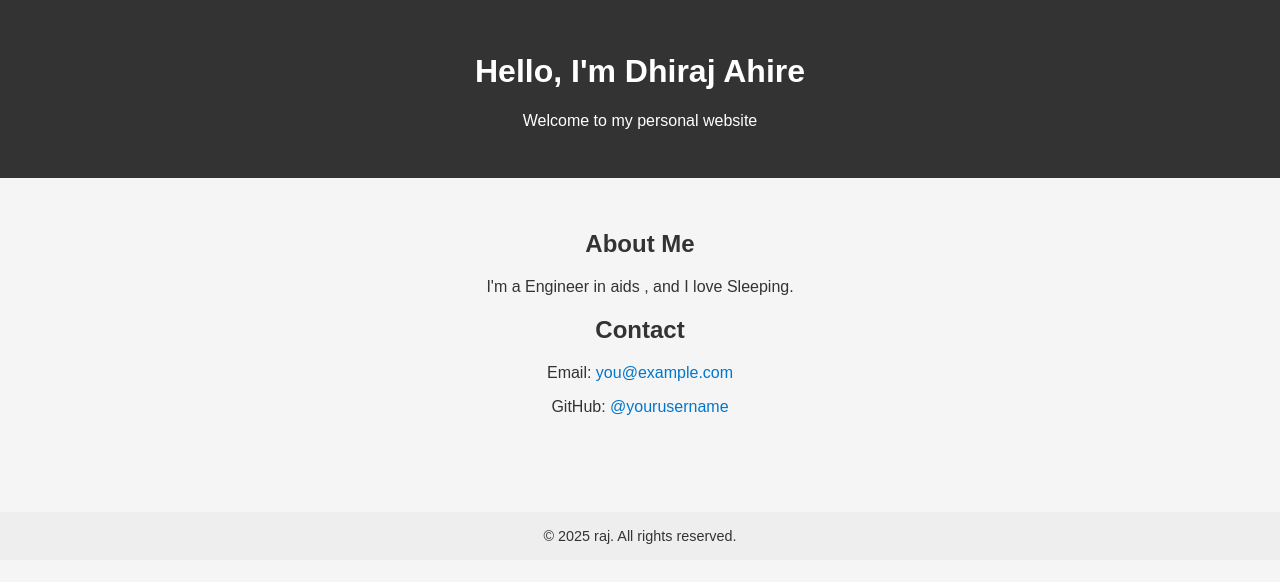
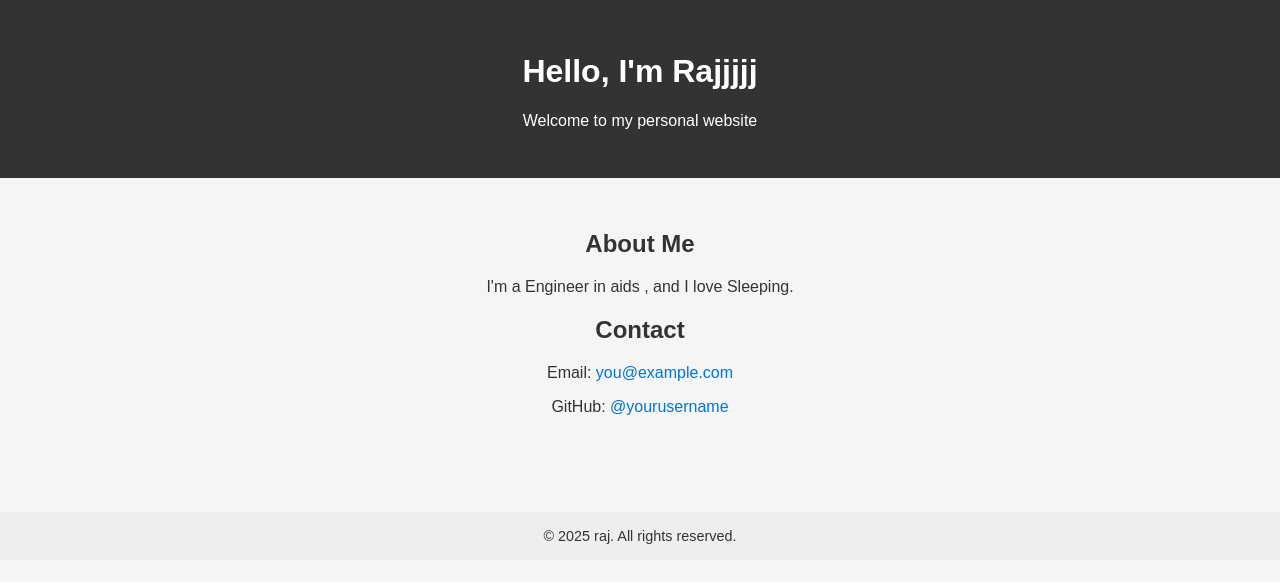
Before and after one commit to rajahire213/myweb, a plain HTML site: page index.html in a window 1280 px wide. Drawn offline with Linux system fonts and the light colour scheme.

Commit message:
Update index.html

```diff
--- a/index.html
+++ b/index.html
@@ -38,7 +38,7 @@
 </head>
 <body>
   <header>
-    <h1>Hello, I'm Dhiraj Ahire</h1>
+    <h1>Hello, I'm Rajjjjj</h1>
     <p>Welcome to my personal website</p>
   </header>
 
```
